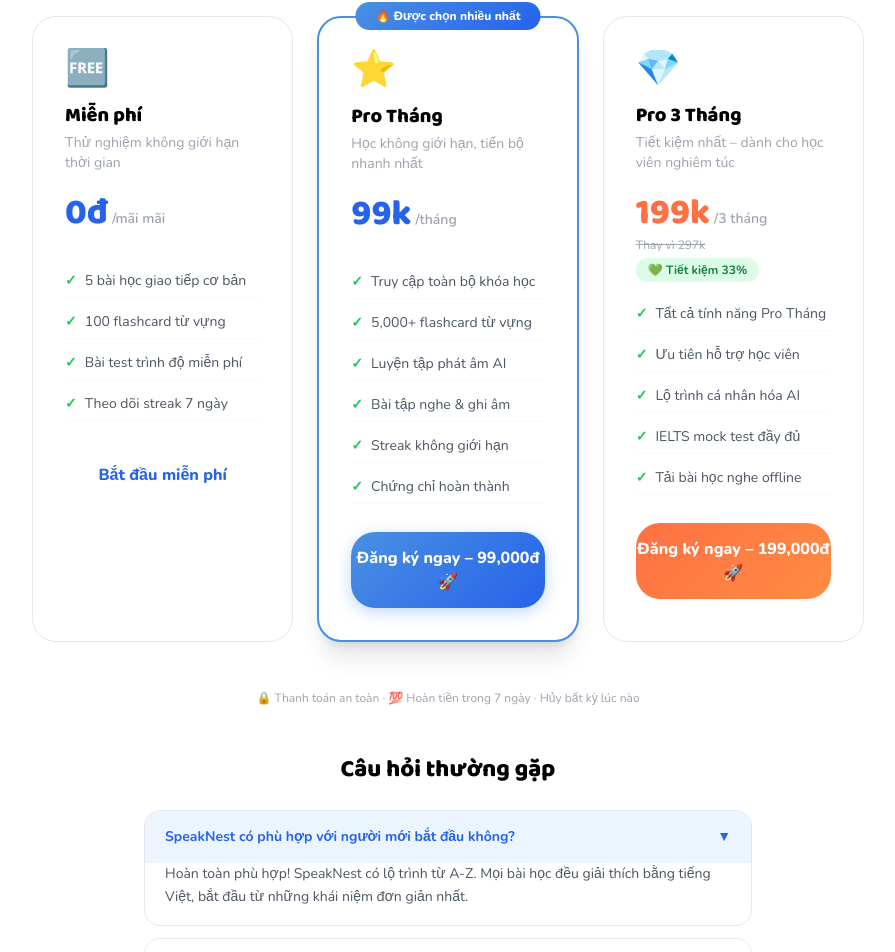
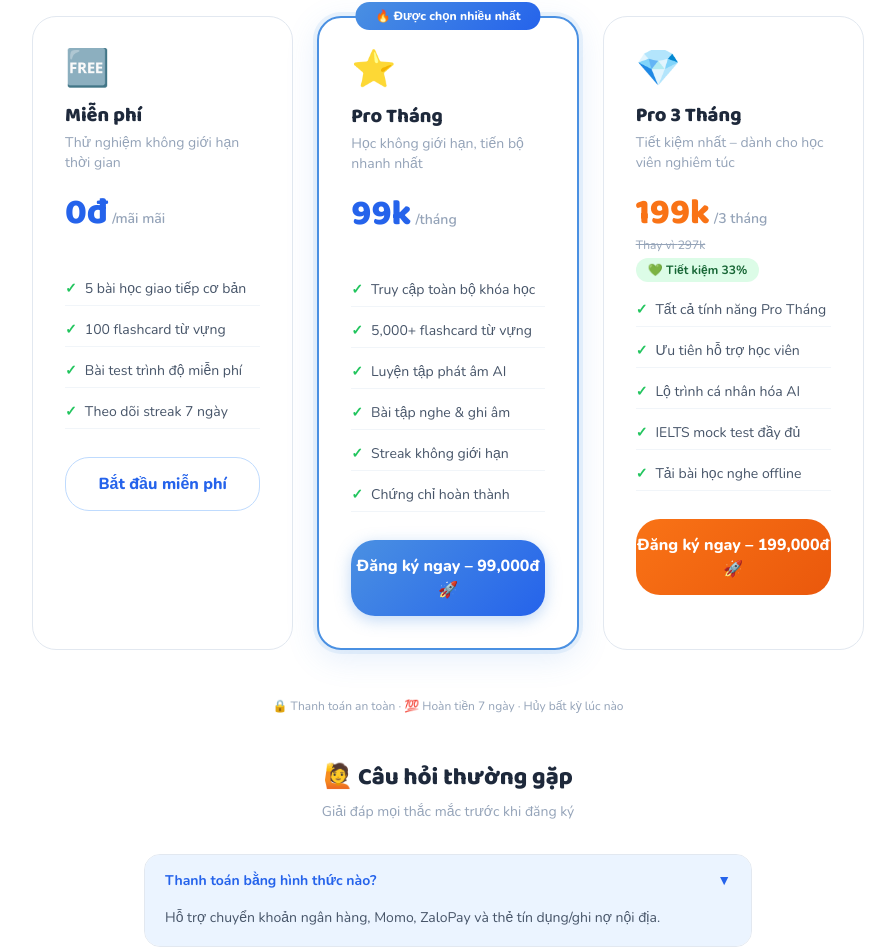
Before and after one commit to NguyeQuanHuy/speaknest, a Next.js app: page /pricing in a window 1280 px wide. Shown: the part 379-1331 px from the top of the page, without its empty margins (192-1087 px from the left). Built offline with nearby package versions, Linux system fonts and the light colour scheme; no server answers.

Commit message:
feat: improve pricing page per Gemini - fix contrast, sync icons, add FAQ

```diff
--- a/app/pricing/page.tsx
+++ b/app/pricing/page.tsx
@@ -4,84 +4,157 @@
 import { PRICING_PLANS } from "@/lib/data"
 import { Footer } from "@/components/ui/Footer"
 
+const FAQS = [
+  { q: "Thanh toán bằng hình thức nào?", a: "Hỗ trợ chuyển khoản ngân hàng, Momo, ZaloPay và thẻ tín dụng/ghi nợ nội địa." },
+  { q: "Có được hoàn tiền không?", a: "Có! Hoàn tiền 100% trong 7 ngày đầu nếu không hài lòng, không hỏi lý do." },
+  { q: "Tôi có thể hủy bất kỳ lúc nào không?", a: "Có, hủy bất kỳ lúc nào. Tài khoản Pro vẫn có hiệu lực đến hết kỳ đã thanh toán." },
+  { q: "Học trên điện thoại được không?", a: "Hoàn toàn! SpeakNest tối ưu cho mobile. Học mọi lúc mọi nơi!" },
+  { q: "Gói Pro có gì khác gói Miễn phí?", a: "Gói Pro mở khóa toàn bộ 200+ bài học, 5000+ flashcard, luyện phát âm AI và chứng chỉ hoàn thành." },
+  { q: "Sau khi hết hạn Pro thì sao?", a: "Tài khoản tự động về gói Miễn phí. Dữ liệu học tập và tiến độ của bạn vẫn được lưu đầy đủ." },
+]
+
+const ICONS = ["🆓", "⭐", "💎"]
+
 export default function PricingPage() {
   const [openFaq, setOpenFaq] = useState<number | null>(0)
-  const faqs = [
-    { q: "SpeakNest có phù hợp với người mới bắt đầu không?", a: "Hoàn toàn phù hợp! SpeakNest có lộ trình từ A-Z. Mọi bài học đều giải thích bằng tiếng Việt, bắt đầu từ những khái niệm đơn giản nhất." },
-    { q: "Tôi có thể hủy đăng ký bất kỳ lúc nào không?", a: "Có, bạn có thể hủy bất kỳ lúc nào mà không bị tính phí thêm. Tài khoản Pro vẫn có hiệu lực đến hết kỳ đã thanh toán." },
-    { q: "Có hỗ trợ hoàn tiền không?", a: "Có! Nếu không hài lòng trong 7 ngày đầu, chúng tôi hoàn tiền 100% không hỏi lý do. Chúng tôi tự tin vào chất lượng sản phẩm!" },
-    { q: "Có thể học trên điện thoại không?", a: "Hoàn toàn! SpeakNest được thiết kế mobile-first. Học mọi lúc, mọi nơi – lúc ngồi xe buýt, giờ nghỉ trưa!" },
-  ]
 
   return (
     <>
-      {/* Hero */}
-      <div className="text-center py-16 px-8" style={{background:"linear-gradient(160deg,#EBF4FF 0%,#F0FFF4 100%)"}}>
-        <div className="inline-flex items-center gap-1.5 bg-white border border-[#B8D9F8] text-[#2563EB] px-4 py-1.5 rounded-full text-xs font-bold mb-5">
+      {/* Hero – fix chữ bị chìm */}
+      <div className="text-center py-16 px-8" style={{ background: "linear-gradient(160deg,#EBF4FF 0%,#F0FFF4 100%)" }}>
+        <div className="inline-flex items-center gap-1.5 px-4 py-1.5 rounded-full text-xs font-bold mb-5 border"
+          style={{ background: "white", color: "#2563EB", borderColor: "#BFDBFE" }}>
           💰 Học xịn không cần tốn nhiều tiền
         </div>
-        <h1 className="font-head text-4xl font-extrabold mb-3">Bảng giá siêu sinh viên</h1>
-        <p className="text-gray-600 max-w-md mx-auto">Đầu tư vào tiếng Anh – kỹ năng mang lại thu nhập suốt đời. Bắt đầu từ chỉ 3,300đ/ngày!</p>
+        {/* Fix: màu chữ đậm để đọc được trên nền sáng */}
+        <h1 className="font-head text-4xl font-extrabold mb-3" style={{ color: "#1E293B" }}>
+          Bảng giá siêu sinh viên
+        </h1>
+        <p className="max-w-md mx-auto text-base" style={{ color: "#475569" }}>
+          Đầu tư vào tiếng Anh – kỹ năng mang lại thu nhập suốt đời.<br />
+          Bắt đầu từ chỉ <strong style={{ color: "#2563EB" }}>3,300đ/ngày!</strong>
+        </p>
       </div>
 
       {/* Plans */}
       <div className="grid grid-cols-1 md:grid-cols-3 gap-6 max-w-4xl mx-auto px-8 py-12">
         {PRICING_PLANS.map((plan, i) => (
-          <motion.div key={plan.id} initial={{ opacity: 0, y: 20 }} whileInView={{ opacity: 1, y: 0 }}
-            viewport={{ once: true }} transition={{ delay: i * 0.1 }}
-            className={`bg-white rounded-3xl p-8 relative transition-all hover:-translate-y-1 ${plan.is_popular ? "border-2 border-[#4A90E2] shadow-xl" : "border border-gray-200 hover:shadow-lg"}`}>
+          <motion.div key={plan.id}
+            initial={{ opacity: 0, y: 20 }}
+            whileInView={{ opacity: 1, y: 0 }}
+            viewport={{ once: true }}
+            transition={{ delay: i * 0.1 }}
+            whileHover={{ y: -6 }}
+            className="bg-white rounded-3xl p-8 relative transition-all duration-300"
+            style={{
+              border: plan.is_popular ? "2px solid #4A90E2" : "1.5px solid #E2E8F0",
+              boxShadow: plan.is_popular ? "0 0 0 4px rgba(74,144,226,0.1), 0 8px 32px rgba(74,144,226,0.15)" : "none"
+            }}>
+
             {plan.badge && plan.is_popular && (
               <div className="absolute -top-4 left-1/2 -translate-x-1/2 text-white text-xs font-extrabold px-5 py-1.5 rounded-full whitespace-nowrap"
-                style={{background:"linear-gradient(135deg,#4A90E2,#2563EB)"}}>
+                style={{ background: "linear-gradient(135deg,#4A90E2,#2563EB)" }}>
                 {plan.badge}
               </div>
             )}
-            <div className="text-4xl mb-3">{plan.icon}</div>
-            <div className="font-head text-xl font-extrabold mb-1">{plan.name}</div>
-            <div className="text-sm text-gray-400 mb-5">{plan.description}</div>
+
+            {/* Fix: icon đồng nhất dùng emoji */}
+            <div className="text-4xl mb-3">{ICONS[i]}</div>
+            <div className="font-head text-xl font-extrabold mb-1" style={{ color: "#1E293B" }}>{plan.name}</div>
+            <div className="text-sm mb-5" style={{ color: "#94A3B8" }}>{plan.description}</div>
+
+            {/* Price */}
             <div className="flex items-baseline gap-1 mb-1">
-              <span className="font-head text-4xl font-extrabold" style={{color: plan.id === "pro-quarterly" ? "#FF7043" : "#2563EB"}}>
-                {plan.price_vnd === 0 ? "0đ" : `${(plan.price_vnd/1000).toFixed(0)}k`}
+              <span className="font-head text-4xl font-extrabold"
+                style={{ color: plan.id === "pro-quarterly" ? "#F97316" : "#2563EB" }}>
+                {plan.price_vnd === 0 ? "0đ" : `${(plan.price_vnd / 1000).toFixed(0)}k`}
               </span>
-              <span className="text-sm text-gray-400 font-semibold">
-                {plan.duration_months === 0 ? "/mãi mãi" : plan.duration_months === 1 ? "/tháng" : `/3 tháng`}
+              <span className="text-sm font-semibold" style={{ color: "#94A3B8" }}>
+                {plan.duration_months === 0 ? "/mãi mãi" : plan.duration_months === 1 ? "/tháng" : "/3 tháng"}
               </span>
             </div>
+
             {plan.original_price_vnd && (
-              <div className="text-xs text-gray-400 line-through mb-1">Thay vì {plan.original_price_vnd/1000}k</div>
+              <div className="text-xs line-through mb-1" style={{ color: "#94A3B8" }}>
+                Thay vì {plan.original_price_vnd / 1000}k
+              </div>
             )}
+
             {plan.badge && !plan.is_popular && (
-              <div className="inline-block bg-green-100 text-green-700 text-xs font-bold px-3 py-1 rounded-full mb-4">{plan.badge}</div>
+              <div className="inline-block text-xs font-bold px-3 py-1 rounded-full mb-3"
+                style={{ background: "#DCFCE7", color: "#166534" }}>{plan.badge}</div>
             )}
-            <div className={`${plan.original_price_vnd ? "" : "h-7"}`} />
+
+            <div className={plan.original_price_vnd ? "" : "h-9"} />
+
+            {/* Features */}
             <ul className="list-none mb-7 space-y-2">
               {plan.features.map(f => (
-                <li key={f} className="text-sm text-gray-600 flex items-center gap-2 py-1.5 border-b border-gray-50">
-                  <span className="text-green-500 font-extrabold text-sm flex-shrink-0">✓</span> {f}
+                <li key={f} className="text-sm flex items-center gap-2 py-1.5 border-b"
+                  style={{ borderColor: "#F1F5F9", color: "#475569" }}>
+                  <span style={{ color: "#22C55E", fontWeight: 800 }}>✓</span> {f}
                 </li>
               ))}
             </ul>
-            <button className={`w-full py-3.5 rounded-2xl text-base font-extrabold cursor-pointer border-none transition-all hover:-translate-y-0.5 ${plan.is_popular ? "text-white" : plan.id === "pro-quarterly" ? "text-white" : "text-[#2563EB] border border-[#B8D9F8] bg-white hover:bg-[#EBF4FF]"}`}
-              style={plan.is_popular ? {background:"linear-gradient(135deg,#4A90E2,#2563EB)",boxShadow:"0 4px 16px rgba(74,144,226,0.35)"} : plan.id === "pro-quarterly" ? {background:"linear-gradient(135deg,#FF7043,#FF8C42)"} : {}}>
+
+            {/* CTA Button */}
+            <button
+              className="w-full py-3.5 rounded-2xl text-base font-extrabold cursor-pointer border-none transition-all hover:-translate-y-0.5 hover:opacity-90"
+              style={
+                plan.is_popular
+                  ? { background: "linear-gradient(135deg,#4A90E2,#2563EB)", color: "white", boxShadow: "0 4px 16px rgba(74,144,226,0.35)" }
+                  : plan.id === "pro-quarterly"
+                  ? { background: "linear-gradient(135deg,#F97316,#EA580C)", color: "white" }
+                  : { background: "white", color: "#2563EB", border: "1.5px solid #BFDBFE" }
+              }>
               {plan.price_vnd === 0 ? "Bắt đầu miễn phí" : `Đăng ký ngay – ${plan.price_vnd === 99000 ? "99,000đ" : "199,000đ"} 🚀`}
             </button>
           </motion.div>
         ))}
       </div>
 
-      <p className="text-center text-gray-400 text-xs px-8 mb-12">🔒 Thanh toán an toàn · 💯 Hoàn tiền trong 7 ngày · Hủy bất kỳ lúc nào</p>
+      <p className="text-center text-xs px-8 mb-12" style={{ color: "#94A3B8" }}>
+        🔒 Thanh toán an toàn · 💯 Hoàn tiền 7 ngày · Hủy bất kỳ lúc nào
+      </p>
 
       {/* FAQ */}
       <div className="max-w-2xl mx-auto px-8 pb-16">
-        <h2 className="font-head text-2xl font-extrabold text-center mb-6">Câu hỏi thường gặp</h2>
-        {faqs.map((faq, i) => (
-          <div key={i} className="bg-white rounded-xl mb-3 border border-gray-200 overflow-hidden">
-            <button onClick={() => setOpenFaq(openFaq === i ? null : i)}
-              className={`w-full px-5 py-4 text-left font-bold text-sm flex justify-between items-center cursor-pointer border-none transition-colors ${openFaq === i ? "bg-[#EBF4FF] text-[#2563EB]" : "bg-white text-gray-800 hover:bg-[#EBF4FF]"}`}>
-              {faq.q} <span>{openFaq === i ? "▼" : "▶"}</span>
+        <div className="text-center mb-8">
+          <h2 className="font-head text-2xl font-extrabold mb-2" style={{ color: "#1E293B" }}>
+            🙋 Câu hỏi thường gặp
+          </h2>
+          <p className="text-sm" style={{ color: "#94A3B8" }}>Giải đáp mọi thắc mắc trước khi đăng ký</p>
+        </div>
+        {FAQS.map((faq, i) => (
+          <motion.div key={i}
+            initial={{ opacity: 0, y: 10 }}
+            whileInView={{ opacity: 1, y: 0 }}
+            viewport={{ once: true }}
+            transition={{ delay: i * 0.05 }}
+            className="rounded-xl mb-3 overflow-hidden border"
+            style={{ borderColor: "#E2E8F0" }}>
+            <button
+              onClick={() => setOpenFaq(openFaq === i ? null : i)}
+              className="w-full px-5 py-4 text-left font-bold text-sm flex justify-between items-center cursor-pointer border-none transition-colors"
+              style={{
+                background: openFaq === i ? "#EBF4FF" : "white",
+                color: openFaq === i ? "#2563EB" : "#1E293B"
+              }}>
+              {faq.q}
+              <span style={{ color: openFaq === i ? "#2563EB" : "#94A3B8" }}>
+                {openFaq === i ? "▼" : "▶"}
+              </span>
             </button>
-            {openFaq === i && <div className="px-5 pb-4 text-sm text-gray-600 leading-relaxed">{faq.a}</div>}
-          </div>
+            {openFaq === i && (
+              <motion.div
+                initial={{ opacity: 0, height: 0 }}
+                animate={{ opacity: 1, height: "auto" }}
+                className="px-5 pb-4 text-sm leading-relaxed"
+                style={{ background: "#EBF4FF", color: "#475569" }}>
+                {faq.a}
+              </motion.div>
+            )}
+          </motion.div>
         ))}
       </div>
 
```
